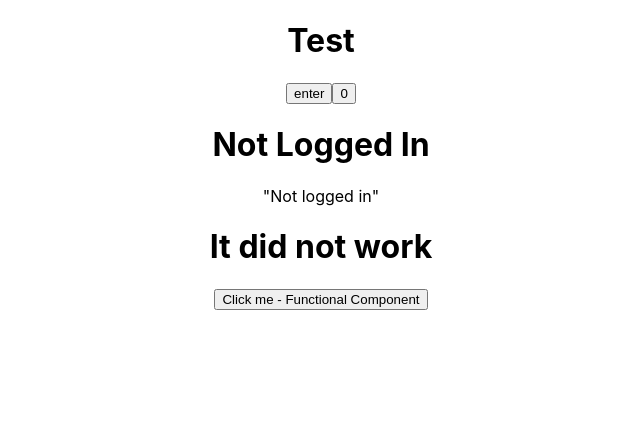
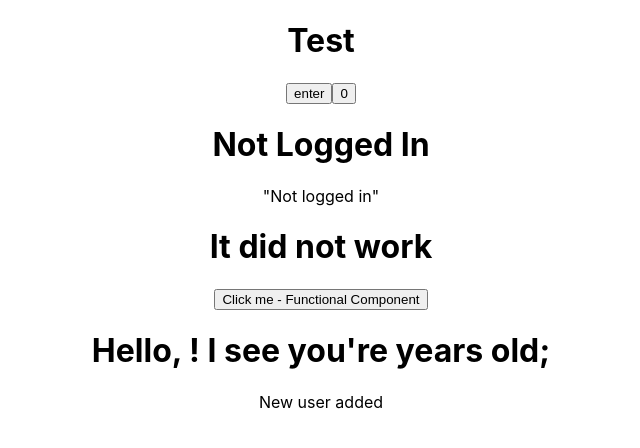
Before and after one commit to MartinBradbury/react-trial, a React (Create React App) app in the folder my-app/: page / in a window 1280 px wide. Shown: the top 448 px of the page, without its empty margins (319-959 px from the left). Built offline with nearby package versions, Linux system fonts and the light colour scheme.

Commit message:
added conditional to FunctionalGreetingNew

```diff
--- a/my-app/src/App.js
+++ b/my-app/src/App.js
@@ -32,6 +32,7 @@ function App() {
       {/* <FinalComponent /> */}
       <Stateful />
       <EventsFunctional loggedIn={false} />
+      <FunctionalGreetingNew addUser={true} />
 
     </div>
     </>
--- a/my-app/src/components/FunctionalGreetingNew.js
+++ b/my-app/src/components/FunctionalGreetingNew.js
@@ -2,7 +2,11 @@ import React from "react";
 
 const FunctionalGreetingNew = (props) =>  {
     console.log(props);
-    return <h1>Hello, {props.name}! I see you're {props.age} years old; {props.greeting} </h1>;
-
+    return (
+    <div>
+        <h1>Hello, {props.name}! I see you're {props.age} years old; {props.greeting} </h1>
+        <p>{props.addUser ? "New user added" : "No new User"}</p>
+    </div>
+    )
 }
 export default FunctionalGreetingNew;
```
